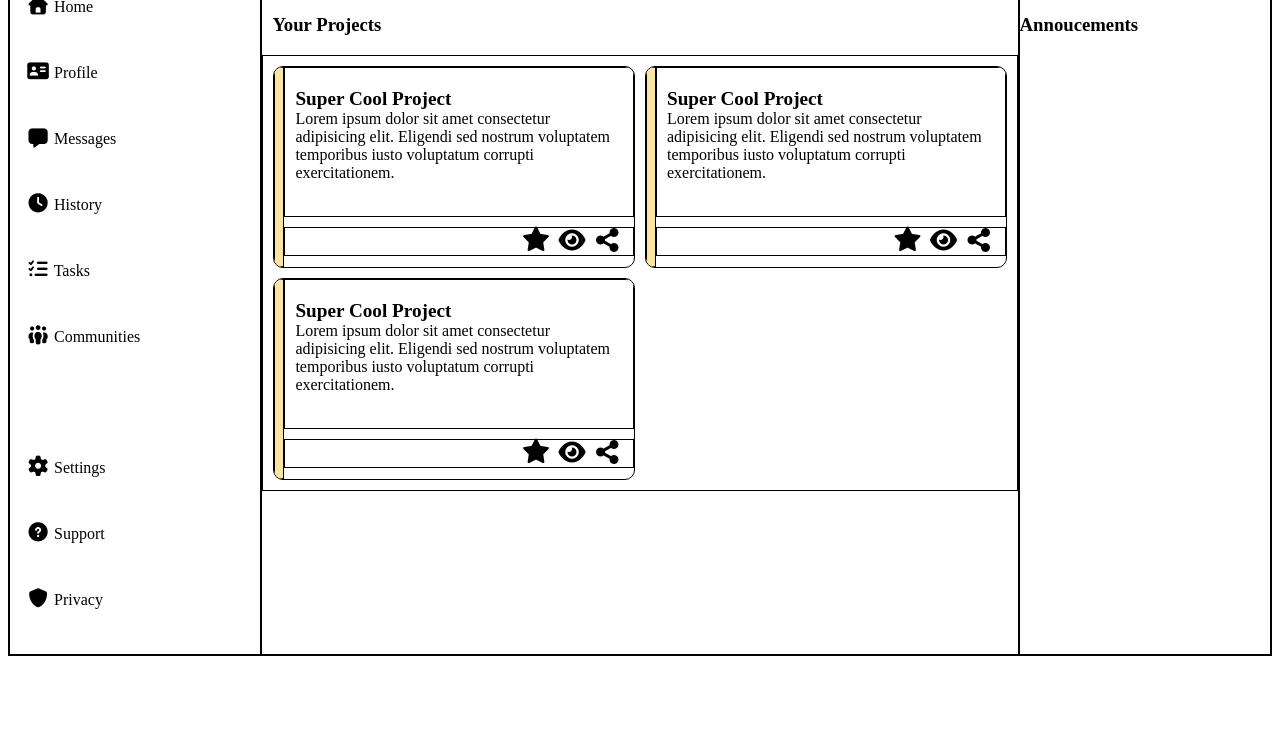
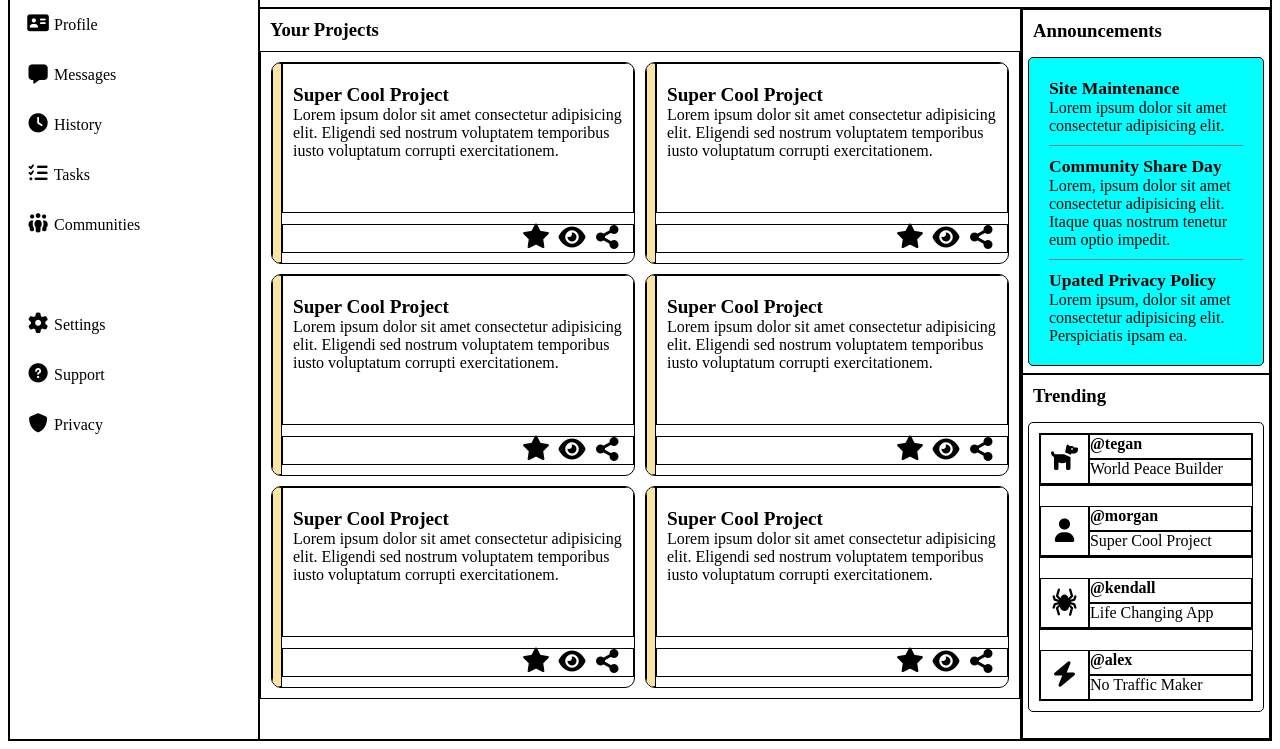
Before and after one commit to Fellryn/top-admin-dashboard, a plain HTML site: page index.html in a window 1280 px wide. Shown: the part 147-896 px from the top of the page. Before the commit the page ends 811 px from the top, so only its background shows below. Drawn offline with Linux system fonts and the light colour scheme.

Commit message:
Finish base UI, trending and annoucements

```diff
--- a/css/styles.css
+++ b/css/styles.css
@@ -2,20 +2,29 @@ div {
     border: 1px solid black;
 }
 
-p {
+p,
+h1,
+h2,
+h3 {
     margin: 0;
     padding: 0;
 }
 
 .container {
     display: grid;
-    grid: 1fr 4fr 1fr / 1fr 3fr 1fr;
+    grid-template-rows: 1fr 4fr 1fr;
+    grid-template-columns: 250px 1fr 250px;
 }
 
 .sidebar {
     grid-row: 1 / span 3;
     display: grid;
-    grid-template-rows: repeat(12, 1fr);
+    grid-template-rows: repeat(12, 50px);
+}
+
+.sidebar > div {
+    padding-left: 0.5rem;
+    align-self: center;
 }
 
 .sidebar h1 {
@@ -55,12 +64,27 @@ p {
     justify-items: center;
 }
 
+.header > div {
+    margin: auto 0;
+    padding: 5px;
+}
+
+.header i {
+    font-size: 1.5rem;
+}
+
+.header input[type="search"] {
+    width: 300px;
+    padding: 5px;
+    border-radius: 10px;
+}
+
 .projects {
     grid-area: 2 / 2 / 4 / 3;
 }
 
 .projects h3 {
-    padding: 0 10px;
+    padding: 10px;
 }
 
 .projects .cards {
@@ -105,5 +129,64 @@ p {
 }
 
 .secondary {
-    grid-area: 2 / 3 / 4 / 3
+    grid-area: 2 / 3 / 4 / 3;
+    display: grid;
+    grid-template-rows: 365px 365px;
 }
+
+.secondary .announcements {
+    background-color: aqua;
+    margin: 5px;
+    padding: 20px;
+    border-radius: 5px;
+}
+
+.announcements p:nth-of-type(2n + 2) {
+    padding-bottom: 10px;
+    border-bottom: 1px gray solid;
+}
+
+.announcements p:last-child {
+    padding-bottom: 0px;
+    border-bottom: none;
+}
+
+.announcements p:nth-of-type(2n + 3) {
+    padding-top: 10px;
+}
+
+.announcement-title {
+    font-size: 1.1rem;
+    font-weight: bold;
+}
+
+.secondary .trending {
+    display: grid;
+    margin: 5px;
+    padding: 10px;
+    border-radius: 5px;
+}
+
+.secondary h3 {
+    padding: 10px;
+}
+
+.secondary .trending-entry {
+    display: grid;
+    grid: 25px 25px / 1.2fr 4fr;
+}
+
+.secondary .trending div.trending-entry:nth-of-type(n + 2) {
+    padding-top: 20px;
+}
+
+.secondary .trending-icon {
+    grid-row: 1 / span 2;
+    place-content: center center;
+    font-size: 1.5rem;
+    text-align: center;
+}
+
+.secondary .trending-entry > div:nth-of-type(2) {
+    font-weight: bold;
+}
--- a/index.html
+++ b/index.html
@@ -1,5 +1,6 @@
 <!DOCTYPE html>
 <html lang="en">
+
 <head>
     <meta charset="UTF-8">
     <meta name="viewport" content="width=device-width, initial-scale=1.0">
@@ -8,6 +9,7 @@
     <link rel="stylesheet" href="css/all.min.css">
     <link rel="stylesheet" href="css/fontawesome.min.css">
 </head>
+
 <body>
     <div class="container">
         <div class="sidebar">
@@ -58,7 +60,8 @@
                     <div class="card-accent"></div>
                     <div class="card-body">
                         <p class="card-title">Super Cool Project</p>
-                        <p>Lorem ipsum dolor sit amet consectetur adipisicing elit. Eligendi sed nostrum voluptatem temporibus iusto voluptatum corrupti exercitationem.</p>
+                        <p>Lorem ipsum dolor sit amet consectetur adipisicing elit. Eligendi sed nostrum voluptatem
+                            temporibus iusto voluptatum corrupti exercitationem.</p>
                     </div>
                     <div class="card-icons">
                         <i class="fa-solid fa-star"></i>
@@ -70,7 +73,8 @@
                     <div class="card-accent"></div>
                     <div class="card-body">
                         <p class="card-title">Super Cool Project</p>
-                        <p>Lorem ipsum dolor sit amet consectetur adipisicing elit. Eligendi sed nostrum voluptatem temporibus iusto voluptatum corrupti exercitationem.</p>
+                        <p>Lorem ipsum dolor sit amet consectetur adipisicing elit. Eligendi sed nostrum voluptatem
+                            temporibus iusto voluptatum corrupti exercitationem.</p>
                     </div>
                     <div class="card-icons">
                         <i class="fa-solid fa-star"></i>
@@ -78,11 +82,51 @@
                         <i class="fa-solid fa-share-nodes"></i>
                     </div>
                 </div>
-                    <div class="card">
+                <div class="card">
                     <div class="card-accent"></div>
                     <div class="card-body">
                         <p class="card-title">Super Cool Project</p>
-                        <p>Lorem ipsum dolor sit amet consectetur adipisicing elit. Eligendi sed nostrum voluptatem temporibus iusto voluptatum corrupti exercitationem.</p>
+                        <p>Lorem ipsum dolor sit amet consectetur adipisicing elit. Eligendi sed nostrum voluptatem
+                            temporibus iusto voluptatum corrupti exercitationem.</p>
+                    </div>
+                    <div class="card-icons">
+                        <i class="fa-solid fa-star"></i>
+                        <i class="fa-solid fa-eye"></i>
+                        <i class="fa-solid fa-share-nodes"></i>
+                    </div>
+                </div>
+                <div class="card">
+                    <div class="card-accent"></div>
+                    <div class="card-body">
+                        <p class="card-title">Super Cool Project</p>
+                        <p>Lorem ipsum dolor sit amet consectetur adipisicing elit. Eligendi sed nostrum voluptatem
+                            temporibus iusto voluptatum corrupti exercitationem.</p>
+                    </div>
+                    <div class="card-icons">
+                        <i class="fa-solid fa-star"></i>
+                        <i class="fa-solid fa-eye"></i>
+                        <i class="fa-solid fa-share-nodes"></i>
+                    </div>
+                </div>
+                <div class="card">
+                    <div class="card-accent"></div>
+                    <div class="card-body">
+                        <p class="card-title">Super Cool Project</p>
+                        <p>Lorem ipsum dolor sit amet consectetur adipisicing elit. Eligendi sed nostrum voluptatem
+                            temporibus iusto voluptatum corrupti exercitationem.</p>
+                    </div>
+                    <div class="card-icons">
+                        <i class="fa-solid fa-star"></i>
+                        <i class="fa-solid fa-eye"></i>
+                        <i class="fa-solid fa-share-nodes"></i>
+                    </div>
+                </div>
+                <div class="card">
+                    <div class="card-accent"></div>
+                    <div class="card-body">
+                        <p class="card-title">Super Cool Project</p>
+                        <p>Lorem ipsum dolor sit amet consectetur adipisicing elit. Eligendi sed nostrum voluptatem
+                            temporibus iusto voluptatum corrupti exercitationem.</p>
                     </div>
                     <div class="card-icons">
                         <i class="fa-solid fa-star"></i>
@@ -94,8 +138,45 @@
         </div>
 
         <div class="secondary">
-            <h3>Annoucements</h3>
+            <div>
+                <h3>Announcements</h3>
+                <div class="announcements">
+                    <p class="announcement-title">Site Maintenance</p>
+                    <p>Lorem ipsum dolor sit amet consectetur adipisicing elit. </p>
+                    <p class="announcement-title">Community Share Day</p>
+                    <p>Lorem, ipsum dolor sit amet consectetur adipisicing elit. Itaque quas nostrum tenetur eum optio
+                        impedit.</p>
+                    <p class="announcement-title">Upated Privacy Policy</p>
+                    <p>Lorem ipsum, dolor sit amet consectetur adipisicing elit. Perspiciatis ipsam ea.</p>
+                </div>
+            </div>
+            <div>
+                <h3>Trending</h3>
+                <div class="trending">
+                    <div class="trending-entry">
+                        <div class="trending-icon"><i class="fa-solid fa-dog"></i></div>
+                        <div>@tegan</div>
+                        <div>World Peace Builder</div>
+                    </div>
+                    <div class="trending-entry">
+                        <div class="trending-icon"><i class="fa-solid fa-user"></i></div>
+                        <div>@morgan</div>
+                        <div>Super Cool Project</div>
+                    </div>
+                    <div class="trending-entry">
+                        <div class="trending-icon"><i class="fa-solid fa-spider"></i></div>
+                        <div>@kendall</div>
+                        <div>Life Changing App</div>
+                    </div>
+                    <div class="trending-entry">
+                        <div class="trending-icon"><i class="fa-solid fa-bolt"></i></div>
+                        <div>@alex</div>
+                        <div>No Traffic Maker</div>
+                    </div>
+                </div>
+            </div>
         </div>
     </div>
 </body>
+
 </html>
```
